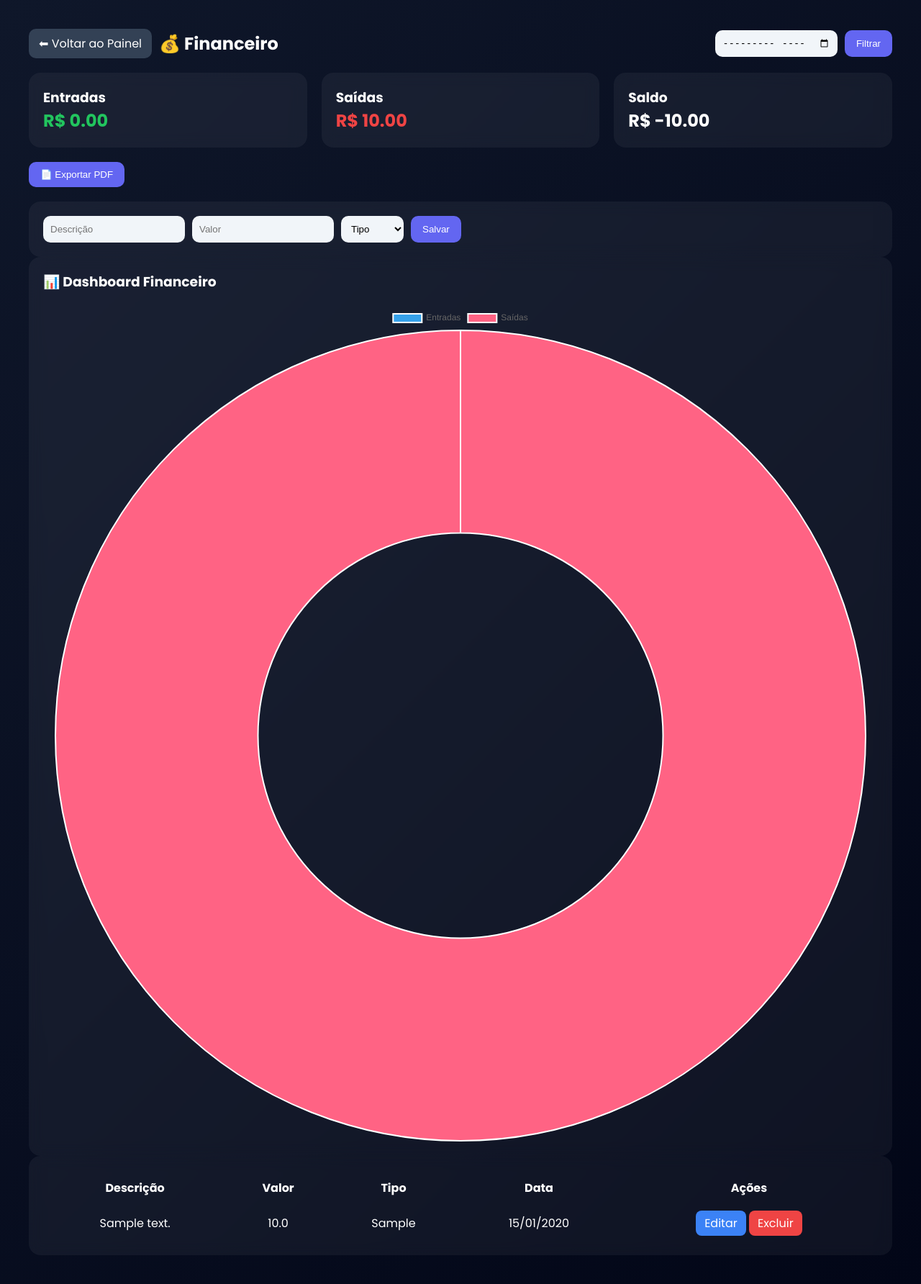
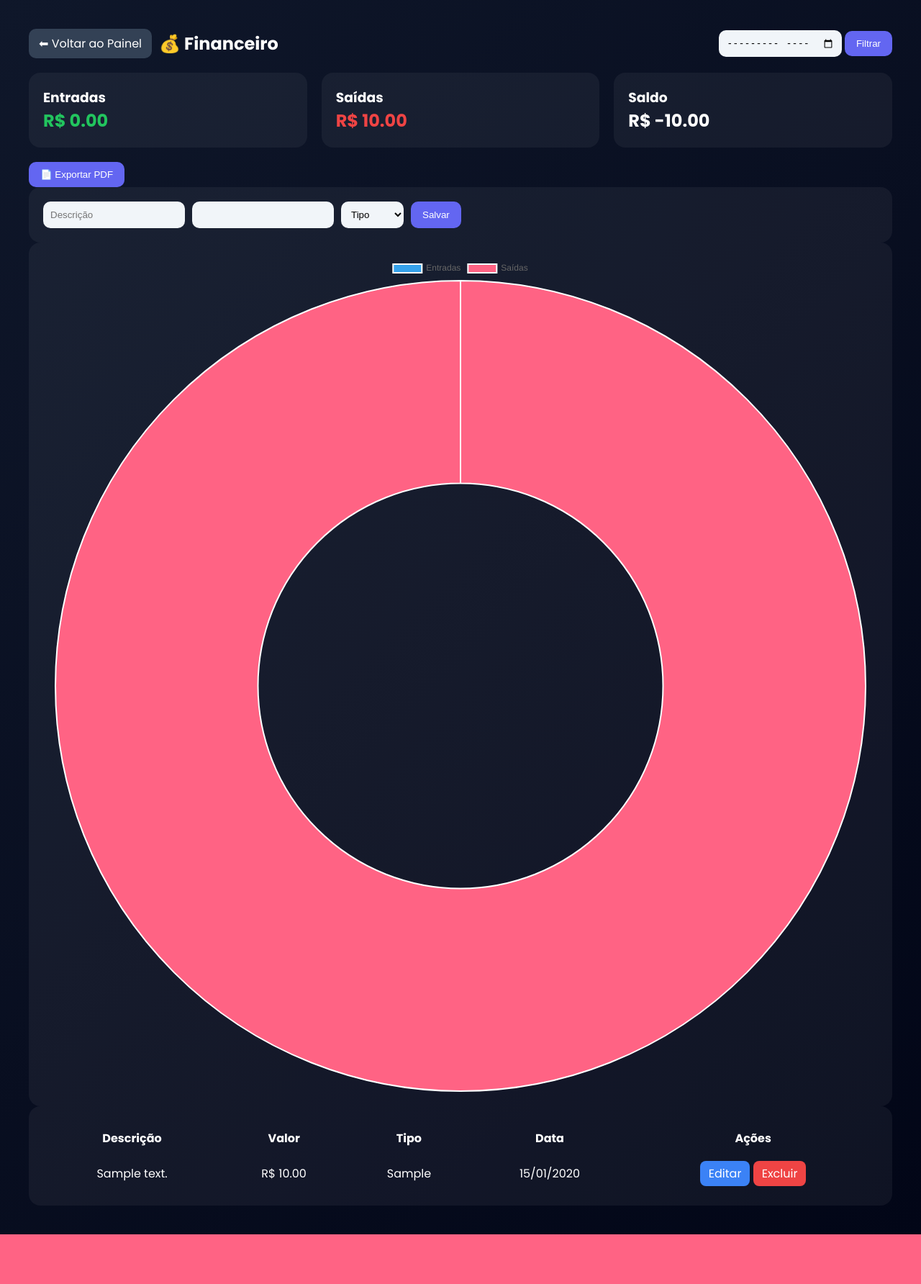
Before and after one commit to luiz2938310-pixel/marinalaiabeautyclinic.com.br, a Flask app: page /admin/financeiro in a window 1280 px wide. Shown: the whole page at 72% size. After the commit the page ends 1715 px from the top, so only its background shows below. Run offline with Flask 3, Linux system fonts and the light colour scheme; a user stored in the database is signed in; tables that the repository leaves empty hold one stand-in row (values such as "Sample post"); some libraries are stand-ins or nearby versions.

Commit message:
financeiro_admin.html

```diff
--- a/agenda_marina_pro/templates/financeiro_admin.html
+++ b/agenda_marina_pro/templates/financeiro_admin.html
@@ -6,144 +6,98 @@
 
 <link href="https://fonts.googleapis.com/css2?family=Poppins:wght@300;400;600;700&display=swap" rel="stylesheet">
 
-    <!-- CHART -->
 <script src="https://cdn.jsdelivr.net/npm/chart.js"></script>
-
-    <!-- PDF -->
 <script src="https://cdnjs.cloudflare.com/ajax/libs/jspdf/2.5.1/jspdf.umd.min.js"></script>
 
 <style>
-        * {
-            margin: 0;
-            padding: 0;
-            box-sizing: border-box;
+*{margin:0;padding:0;box-sizing:border-box;}
+
+body{
+    font-family:'Poppins',sans-serif;
+    background:linear-gradient(135deg,#0f172a,#020617);
+    color:#fff;
 }
 
-        body {
-            font-family: 'Poppins', sans-serif;
-            background: linear-gradient(135deg,#0f172a,#020617);
-            color: #fff;
+.content{
+    padding:40px;
+    max-width:1300px;
+    margin:auto;
 }
 
-        .content {
-            padding: 40px;
-            max-width: 1300px;
-            margin: auto;
+.topo{
+    display:flex;
+    justify-content:space-between;
+    align-items:center;
+    margin-bottom:20px;
+    flex-wrap:wrap;
 }
 
-        /* TOPO */
-        .topo {
-            display: flex;
-            justify-content: space-between;
-            align-items: center;
-            margin-bottom: 20px;
-            flex-wrap: wrap;
-            gap: 10px;
+.topo-left{
+    display:flex;
+    align-items:center;
+    gap:10px;
 }
 
-        .topo-left {
-            display: flex;
-            align-items: center;
-            gap: 10px;
+.topo a{
+    background:#334155;
+    padding:8px 14px;
+    border-radius:10px;
+    text-decoration:none;
+    color:white;
 }
 
-        .topo a {
-            background: #334155;
-            padding: 8px 14px;
-            border-radius: 10px;
-            text-decoration: none;
-            color: white;
-            transition: .3s;
+input,select{
+    padding:10px;
+    border-radius:10px;
+    border:none;
+    background:#f1f5f9;
 }
 
-            .topo a:hover {
-                background: #475569;
-            }
-
-        .filtro {
-            display: flex;
-            gap: 10px;
-        }
-
-        input, select {
-            padding: 10px;
-            border-radius: 10px;
-            border: none;
-            background: #f1f5f9;
-        }
-
-        button {
-            padding: 10px 16px;
-            border: none;
-            border-radius: 10px;
-            background: #6366f1;
-            color: white;
-            cursor: pointer;
-            transition: .3s;
-        }
-
-            button:hover {
-                transform: translateY(-2px);
+button{
+    padding:10px 16px;
+    border:none;
+    border-radius:10px;
+    background:#6366f1;
+    color:white;
+    cursor:pointer;
 }
 
 /* GRID */
-        .grid {
-            display: grid;
-            grid-template-columns: repeat(auto-fit,minmax(240px,1fr));
-            gap: 20px;
-            margin: 20px 0;
+.grid{
+    display:grid;
+    grid-template-columns:repeat(auto-fit,minmax(240px,1fr));
+    gap:20px;
+    margin:20px 0;
 }
 
-        .card {
-            background: rgba(255,255,255,0.05);
-            backdrop-filter: blur(10px);
-            padding: 20px;
-            border-radius: 16px;
+.card{
+    background:rgba(255,255,255,0.05);
+    padding:20px;
+    border-radius:16px;
 }
 
-        /* RESUMO */
-        .valor-entrada {
-            color: #22c55e;
+.valor-entrada{color:#22c55e;}
+.valor-saida{color:#ef4444;}
+
+table{
+    width:100%;
+    border-collapse:collapse;
 }
 
-        .valor-saida {
-            color: #ef4444;
+th,td{
+    padding:12px;
+    text-align:center;
 }
 
-        /* TABELA */
-        table {
-            width: 100%;
-            border-collapse: collapse;
+.btn{
+    padding:6px 12px;
+    border-radius:8px;
+    text-decoration:none;
+    color:white;
 }
 
-        th, td {
-            padding: 12px;
-            text-align: center;
-        }
-
-        tr:hover {
-            background: rgba(255,255,255,0.05);
-        }
-
-        /* BOTÕES */
-        .btn {
-            padding: 6px 12px;
-            border-radius: 8px;
-            text-decoration: none;
-            color: white;
-        }
-
-        .btn-edit {
-            background: #3b82f6;
-        }
-
-        .btn-del {
-            background: #ef4444;
-        }
-
-        canvas {
-            margin-top: 20px;
-        }
+.btn-edit{background:#3b82f6;}
+.btn-del{background:#ef4444;}
 </style>
 </head>
 
@@ -151,20 +105,19 @@
 
 <div class="content">
 
-        <!-- TOPO -->
 <div class="topo">
     <div class="topo-left">
-                <a href="/admin">⬅ Voltar ao Painel</a>
+        <!-- BOTÃO CORRIGIDO -->
+        <a href="{{ url_for('admin') }}">⬅ Voltar ao Painel</a>
         <h2>💰 Financeiro</h2>
     </div>
 
-            <form method="GET" class="filtro">
+    <form method="GET">
         <input type="month" name="mes">
         <button>Filtrar</button>
     </form>
 </div>
 
-        <!-- RESUMO -->
 <div class="grid">
     <div class="card">
         <h3>Entradas</h3>
@@ -182,16 +135,12 @@
     </div>
 </div>
 
-        <!-- BOTÕES -->
-        <div style="display:flex; gap:10px; margin-bottom:20px;">
 <button onclick="gerarPDF()">📄 Exportar PDF</button>
-        </div>
 
-        <!-- FORM -->
 <div class="card">
-            <form method="POST" style="display:flex; gap:10px; flex-wrap:wrap;">
+<form method="POST" style="display:flex;gap:10px;flex-wrap:wrap;">
 <input name="descricao" placeholder="Descrição" required>
-                <input name="valor" type="number" step="0.01" placeholder="Valor" required>
+<input name="valor" type="number" step="0.01" required>
 <select name="tipo" required>
 <option value="">Tipo</option>
 <option value="Entrada">Entrada</option>
@@ -201,13 +150,10 @@
 </form>
 </div>
 
-        <!-- GRÁFICO -->
 <div class="card">
-            <h3>📊 Dashboard Financeiro</h3>
 <canvas id="grafico"></canvas>
 </div>
 
-        <!-- TABELA -->
 <div class="card">
 {% if registros|length == 0 %}
 <p>Nenhum registro</p>
@@ -224,7 +170,7 @@
 {% for r in registros %}
 <tr>
 <td>{{ r.descricao }}</td>
-                    <td>{{ r.valor }}</td>
+<td>R$ {{ "%.2f"|format(r.valor) }}</td>
 <td>{{ r.tipo }}</td>
 <td>{{ r.data.strftime('%d/%m/%Y') }}</td>
 <td>
@@ -239,46 +185,37 @@
 
 </div>
 
-    <!-- SCRIPT -->
 <script>
-let entradas = 0;
-let saidas = 0;
+let entradas=0;
+let saidas=0;
 
 {% for r in registros %}
-    {% if r.tipo == "Entrada" %}
-        entradas += {{ r.valor }};
+{% if r.tipo=="Entrada" %}
+entradas+= {{ r.valor }};
 {% else %}
-        saidas += {{ r.valor }};
+saidas+= {{ r.valor }};
 {% endif %}
 {% endfor %}
 
-let saldo = entradas - saidas;
+let saldo=entradas-saidas;
 
-// MOSTRAR VALORES
-document.getElementById("entradaTotal").innerText = "R$ " + entradas.toFixed(2);
-document.getElementById("saidaTotal").innerText = "R$ " + saidas.toFixed(2);
-document.getElementById("saldoTotal").innerText = "R$ " + saldo.toFixed(2);
+document.getElementById("entradaTotal").innerText="R$ "+entradas.toFixed(2);
+document.getElementById("saidaTotal").innerText="R$ "+saidas.toFixed(2);
+document.getElementById("saldoTotal").innerText="R$ "+saldo.toFixed(2);
 
-// GRÁFICO
-new Chart(document.getElementById('grafico'), {
-    type: 'doughnut',
-    data: {
-        labels: ['Entradas', 'Saídas'],
-        datasets: [{
-            data: [entradas, saidas]
-        }]
-    }
+new Chart(document.getElementById("grafico"),{
+type:"doughnut",
+data:{labels:["Entradas","Saídas"],datasets:[{data:[entradas,saidas]}]}
 });
 
-// PDF
 function gerarPDF(){
 const { jsPDF } = window.jspdf;
-    const doc = new jsPDF();
+const doc=new jsPDF();
 
-    doc.text("Relatório Financeiro", 20, 20);
-    doc.text("Entradas: R$ " + entradas.toFixed(2), 20, 40);
-    doc.text("Saídas: R$ " + saidas.toFixed(2), 20, 50);
-    doc.text("Saldo: R$ " + saldo.toFixed(2), 20, 60);
+doc.text("Financeiro",20,20);
+doc.text("Entradas: "+entradas,20,40);
+doc.text("Saídas: "+saidas,20,50);
+doc.text("Saldo: "+saldo,20,60);
 
 doc.save("financeiro.pdf");
 }
```
Lines whose indentation alone changed are shown as unchanged.
